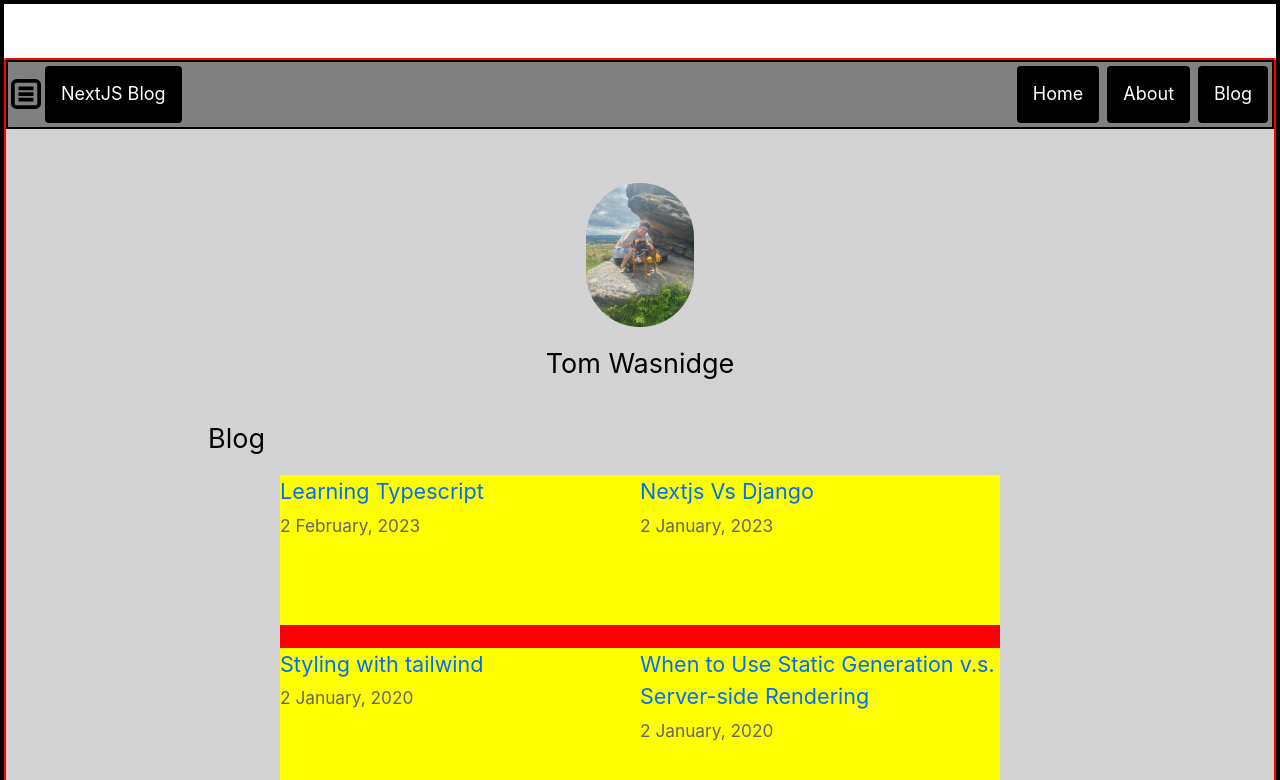
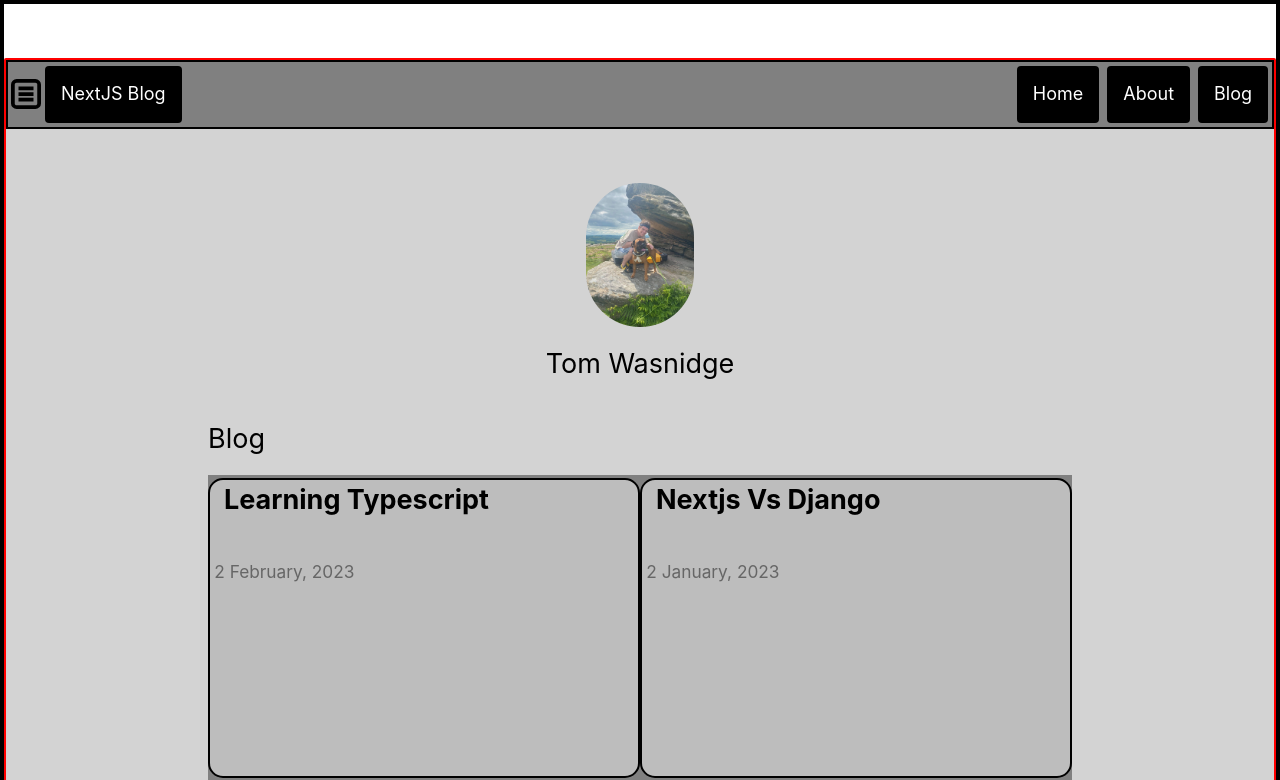
Before and after one commit to wozza0212/AnotherNextProject, a Next.js app: page /posts in a window 1280 px wide. Shown: the top 780 px of the page. Built offline with nearby package versions, Linux system fonts and the light colour scheme.

Commit message:
add post-grid-item component

```diff
--- /dev/null
+++ b/components/blog/blog-grid-item.js
@@ -0,0 +1,17 @@
+import Link from "next/link";
+import Date from "../date";
+import styles from "./blog-grid-item.module.css";
+
+const BlogItem = ({ id, date, title }) => {
+    return (
+        <li className={styles.listItem} key={id}>
+        <Link className={styles.blogLinkName} href={`/posts/${id}`}>{title}</Link>
+        <br />
+        <small className={styles.lightText}>
+            <Date dateString={date} />
+        </small>
+    </li>
+    )
+}
+
+export default BlogItem;
--- /dev/null
+++ b/components/blog/blog-grid-item.module.css
@@ -0,0 +1,25 @@
+.blogLinkName {
+    display: block;
+    color: black;
+    text-decoration: none;
+    font-size: 1.5rem;
+    font-weight: bold;
+    margin: 0.5px;
+    padding: 0em 0em 0em 0.5em;
+    white-space: wrap;
+}
+
+.listItem {
+    background-color: rgb(189, 189, 189);
+    margin: 0.125rem 0 0.125rem;
+    flex-direction: row;
+    flex-basis: 50%;
+    height: 300px;
+    border: 2px solid black;
+    border-radius: 15px;
+}
+
+.lightText {
+    color: #666;
+    padding: 0em 0em 0em 0.25em;
+    }
--- a/components/blog/blog.js
+++ b/components/blog/blog.js
@@ -1,6 +1,7 @@
 import Link from "next/link";
 import Date from "../date";
 import styles from "./blog.module.css";
+import BlogItem from "./blog-grid-item";
 
 const Blog = ({ allPostsData }) => {
     return (
@@ -10,13 +11,7 @@ const Blog = ({ allPostsData }) => {
                     <div className={styles.listContainer}>
                         <ul className={styles.list}>
                         {allPostsData.map(({ id, date, title }) => (
-                            <li className={styles.listItem} key={id}>
-                            <Link href={`/posts/${id}`}>{title}</Link>
-                            <br />
-                            <small className={styles.lightText}>
-                                <Date dateString={date} />
-                            </small>
-                        </li>
+                            <BlogItem id={id} date={date} title={title} />
                         ))}
                         </ul>
                     </div>
--- a/components/blog/blog.module.css
+++ b/components/blog/blog.module.css
@@ -1,6 +1,6 @@
 .listContainer {
-    max-width: 40rem;
-    background-color: red;
+    max-width: 50rem;
+    background-color: grey;
     margin: auto;
 }
 
@@ -10,14 +10,6 @@
     list-style: none;
     padding: 0;
     margin: 0;
-}
-
-.listItem {
-    background-color: yellow;
-    margin: 0 0 1.25rem;
-    flex-direction: row;
-    flex-basis: 50%;
-    height: 150px;
 }
 
 
@@ -56,7 +48,3 @@ color: inherit;
 .padding1px {
 padding-top: 1px;
 }
-
-.lightText {
-color: #666;
-}
```
